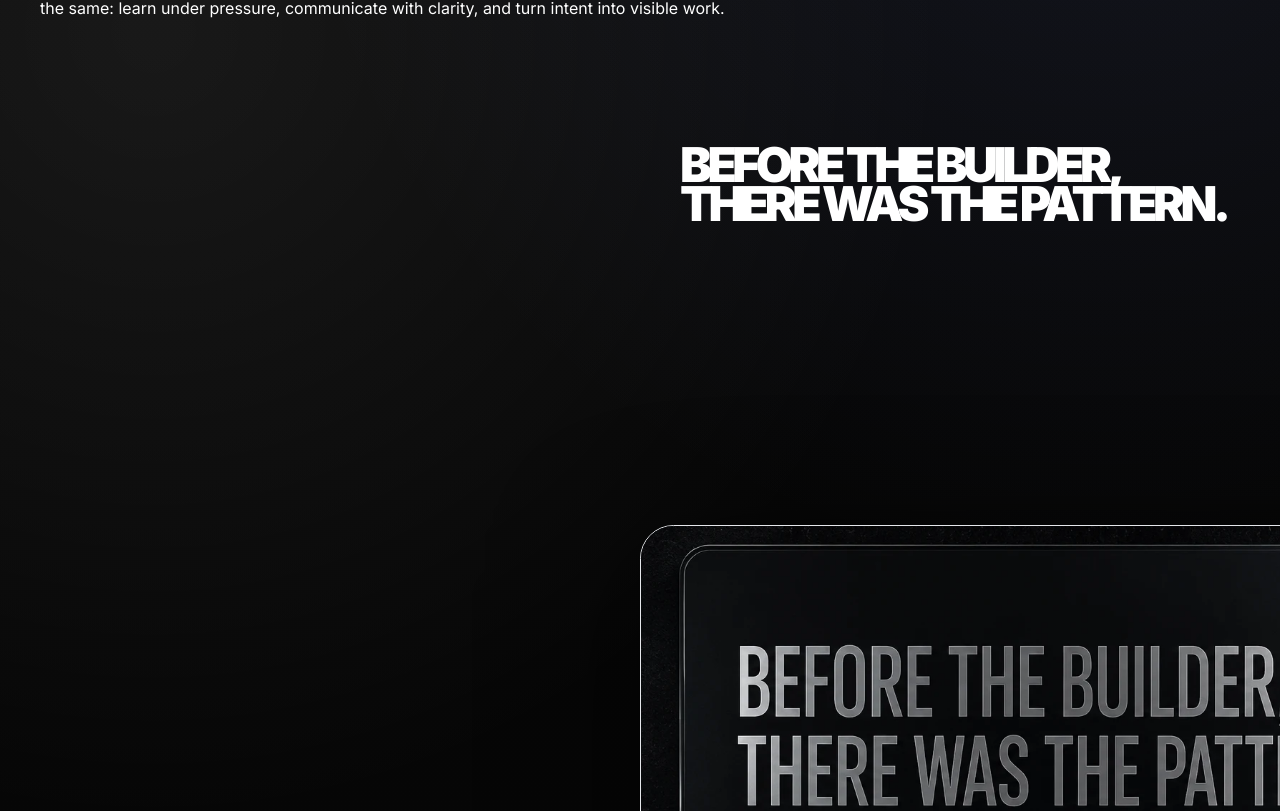
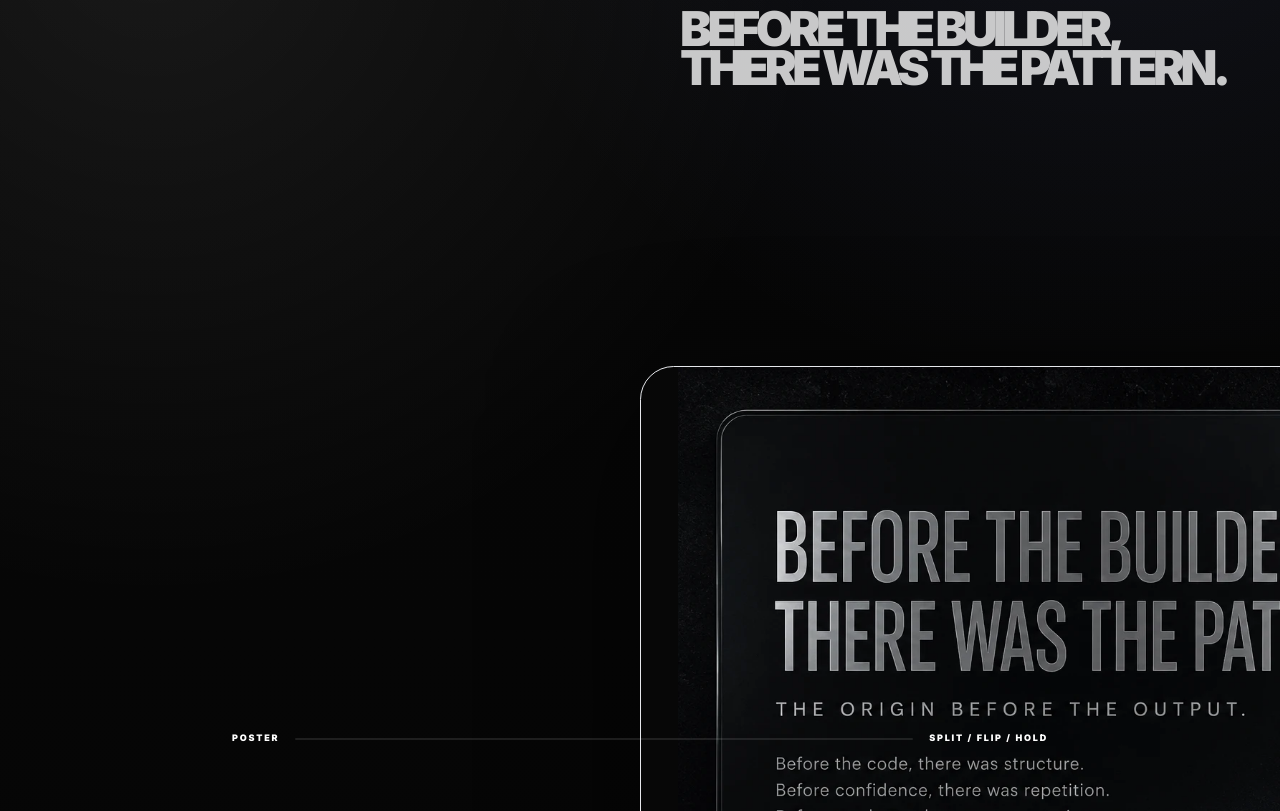
Before and after one commit to batmanvigilante7/hemanthsai, a React (Vite) app: page / in a window 1280 px wide. Shown: the part 1489-2300 px from the top of the page. Built offline with nearby package versions, Linux system fonts and the light colour scheme.

Commit message:
Recenter cinematic poster stage and cut empty space

```diff
--- a/src/components/IdentityStack.tsx
+++ b/src/components/IdentityStack.tsx
@@ -42,7 +42,7 @@ function FullPosterLayer({ progress }: { progress: MotionValue<number> }) {
   const opacity = useTransform(progress, [0, 0.16, 0.22, 0.88, 0.96], [1, 1, 0, 0, 1]);
   const scale = useTransform(progress, [0, 0.16, 0.22, 0.88, 0.96], [1, 1, 0.985, 0.985, 0.92]);
   const y = useTransform(progress, [0, 0.16, 0.22, 0.88, 0.96], ['0px', '0px', '8px', '8px', '0px']);
-  return <motion.div aria-hidden="true" className="absolute left-1/2 top-1/2 z-35 aspect-[16/10] w-[min(86vw,1180px)] -translate-x-1/2 -translate-y-1/2 overflow-hidden rounded-[2.1rem] border border-white/14 bg-[#070707] shadow-[0_38px_140px_rgba(0,0,0,0.68)]" style={{ opacity, scale, y }}><img src={posterAsset} alt="" className="h-full w-full object-cover" /></motion.div>;
+  return <motion.div aria-hidden="true" className="absolute left-1/2 top-1/2 z-35 aspect-[16/10] w-[min(92vw,1320px)] -translate-x-1/2 -translate-y-1/2 overflow-hidden rounded-[2.1rem] border border-white/14 bg-[#070707] shadow-[0_38px_140px_rgba(0,0,0,0.68)]" style={{ opacity, scale, y }}><img src={posterAsset} alt="" className="h-full w-full object-contain" /></motion.div>;
 }
 
 function CinematicSplitIntroCard({ mobile = false, onOpen }: { mobile?: boolean; onOpen?: (index: number) => void }) {
@@ -51,10 +51,10 @@ function CinematicSplitIntroCard({ mobile = false, onOpen }: { mobile?: boolean;
   }
   const ref = useRef<HTMLDivElement | null>(null);
   const { scrollYProgress } = useScroll({ target: ref, offset: ['start start', 'end end'] });
-  const titleOpacity = useTransform(scrollYProgress, [0, 0.26, 0.72, 0.92], [1, 0.34, 0.34, 0]);
-  const titleY = useTransform(scrollYProgress, [0, 0.26, 0.92], ['0px', '-12px', '-46px']);
+  const titleOpacity = useTransform(scrollYProgress, [0, 0.2, 0.72, 0.92], [0.78, 0.18, 0.18, 0]);
+  const titleY = useTransform(scrollYProgress, [0, 0.2, 0.92], ['0px', '-18px', '-46px']);
   const progressWidth = useTransform(scrollYProgress, [0.16, 0.5, 0.85, 0.98], ['0%', '70%', '100%', '0%']);
-  return <div ref={ref} className="relative hidden min-h-[260vh] md:block"><div className="sticky top-0 h-screen overflow-visible"><motion.h3 style={{ opacity: titleOpacity, y: titleY }} className="absolute left-1/2 top-[7vh] z-40 w-full max-w-5xl -translate-x-1/2 px-10 text-[clamp(3rem,7vw,6.4rem)] font-black uppercase leading-[0.82] tracking-[-0.095em] text-white">Before the builder,<br />there was the pattern.</motion.h3><div className="absolute inset-x-0 top-[24vh] h-[64vh]" style={{ perspective: 1400, transformStyle: 'preserve-3d' }}><FullPosterLayer progress={scrollYProgress} />{identitySignals.map((signal, index) => <SplitFlipCard key={signal.title} signal={signal} index={index} progress={scrollYProgress} onOpen={() => onOpen?.(index)} />)}</div><div className="absolute bottom-7 left-1/2 z-40 flex w-full max-w-5xl -translate-x-1/2 items-center justify-between gap-4 px-10 text-[9px] font-black uppercase tracking-[0.2em] text-white/30"><span>Poster</span><div className="h-[2px] min-w-16 flex-1 overflow-hidden rounded-full bg-white/10"><motion.div className="h-full bg-white/50" style={{ width: progressWidth }} /></div><span>Split / flip / hold</span></div></div></div>;
+  return <div ref={ref} className="relative hidden min-h-[210vh] md:block"><div className="sticky top-0 h-screen overflow-visible"><motion.h3 style={{ opacity: titleOpacity, y: titleY }} className="absolute left-1/2 top-[4.5vh] z-40 w-full max-w-5xl -translate-x-1/2 px-10 text-[clamp(2.6rem,5.8vw,5.4rem)] font-black uppercase leading-[0.82] tracking-[-0.095em] text-white">Before the builder,<br />there was the pattern.</motion.h3><div className="absolute inset-0 flex items-center justify-center pt-[7vh]" style={{ perspective: 1400, transformStyle: 'preserve-3d' }}><FullPosterLayer progress={scrollYProgress} />{identitySignals.map((signal, index) => <SplitFlipCard key={signal.title} signal={signal} index={index} progress={scrollYProgress} onOpen={() => onOpen?.(index)} />)}</div><div className="absolute bottom-5 left-1/2 z-40 flex w-full max-w-4xl -translate-x-1/2 items-center justify-between gap-4 px-10 text-[9px] font-black uppercase tracking-[0.2em] text-white/26"><span>Poster</span><div className="h-[2px] min-w-16 flex-1 overflow-hidden rounded-full bg-white/10"><motion.div className="h-full bg-white/50" style={{ width: progressWidth }} /></div><span>Split / flip / hold</span></div></div></div>;
 }
 
 function MobileStackCard({ signal, index, progress, onOpen }: { signal: IdentitySignal; index: number; progress: MotionValue<number>; onOpen: () => void }) {
@@ -71,7 +71,7 @@ function MobileStickyStack({ onOpen }: { onOpen: (index: number) => void }) {
 }
 
 function DesktopIdentityShowcase({ onOpen }: { onOpen: (index: number) => void }) {
-  return <div className="relative hidden px-5 py-16 sm:px-8 sm:py-24 md:block md:px-10"><div className="relative mx-auto max-w-[1680px]"><FadeIn><p className="mb-4 text-xs font-black uppercase tracking-[0.32em] text-white/45">Identity</p><h2 className="max-w-6xl text-[clamp(3rem,11vw,7rem)] font-black uppercase leading-[0.84] tracking-[-0.09em] text-white">The pattern behind the proof.</h2><p className="mt-6 max-w-4xl text-xl font-light leading-relaxed text-white/72">Before I became interested in AI, software, and product building, I was shaped by structure, discipline, voice, and execution.</p><p className="mt-5 max-w-4xl text-base leading-relaxed text-white/56">The environments changed — training grounds, uniforms, stages, classrooms, and laptops — but the pattern stayed the same: learn under pressure, communicate with clarity, and turn intent into visible work.</p></FadeIn><div className="mt-14"><CinematicSplitIntroCard onOpen={onOpen} /></div></div></div>;
+  return <div className="relative hidden px-5 py-10 sm:px-8 sm:py-14 md:block md:px-10"><div className="relative mx-auto max-w-[1680px]"><FadeIn><p className="mb-3 text-xs font-black uppercase tracking-[0.32em] text-white/45">Identity</p><h2 className="max-w-6xl text-[clamp(2.7rem,9.2vw,6rem)] font-black uppercase leading-[0.84] tracking-[-0.09em] text-white">The pattern behind the proof.</h2><p className="mt-5 max-w-4xl text-xl font-light leading-relaxed text-white/72">Before I became interested in AI, software, and product building, I was shaped by structure, discipline, voice, and execution.</p><p className="mt-4 max-w-4xl text-base leading-relaxed text-white/56">The environments changed — training grounds, uniforms, stages, classrooms, and laptops — but the pattern stayed the same: learn under pressure, communicate with clarity, and turn intent into visible work.</p></FadeIn><div className="mt-6"><CinematicSplitIntroCard onOpen={onOpen} /></div></div></div>;
 }
 
 export default function IdentityStack() {
```
